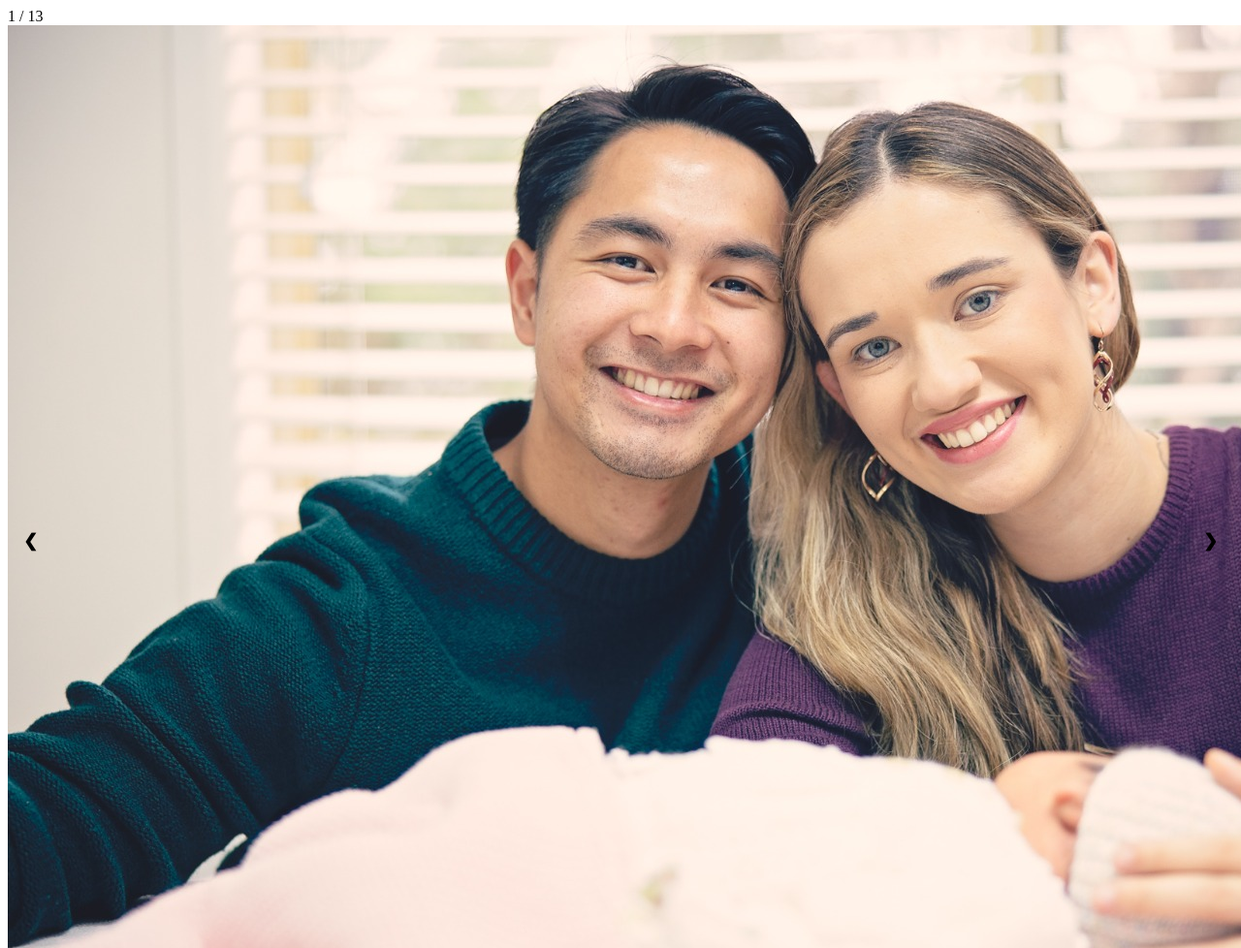
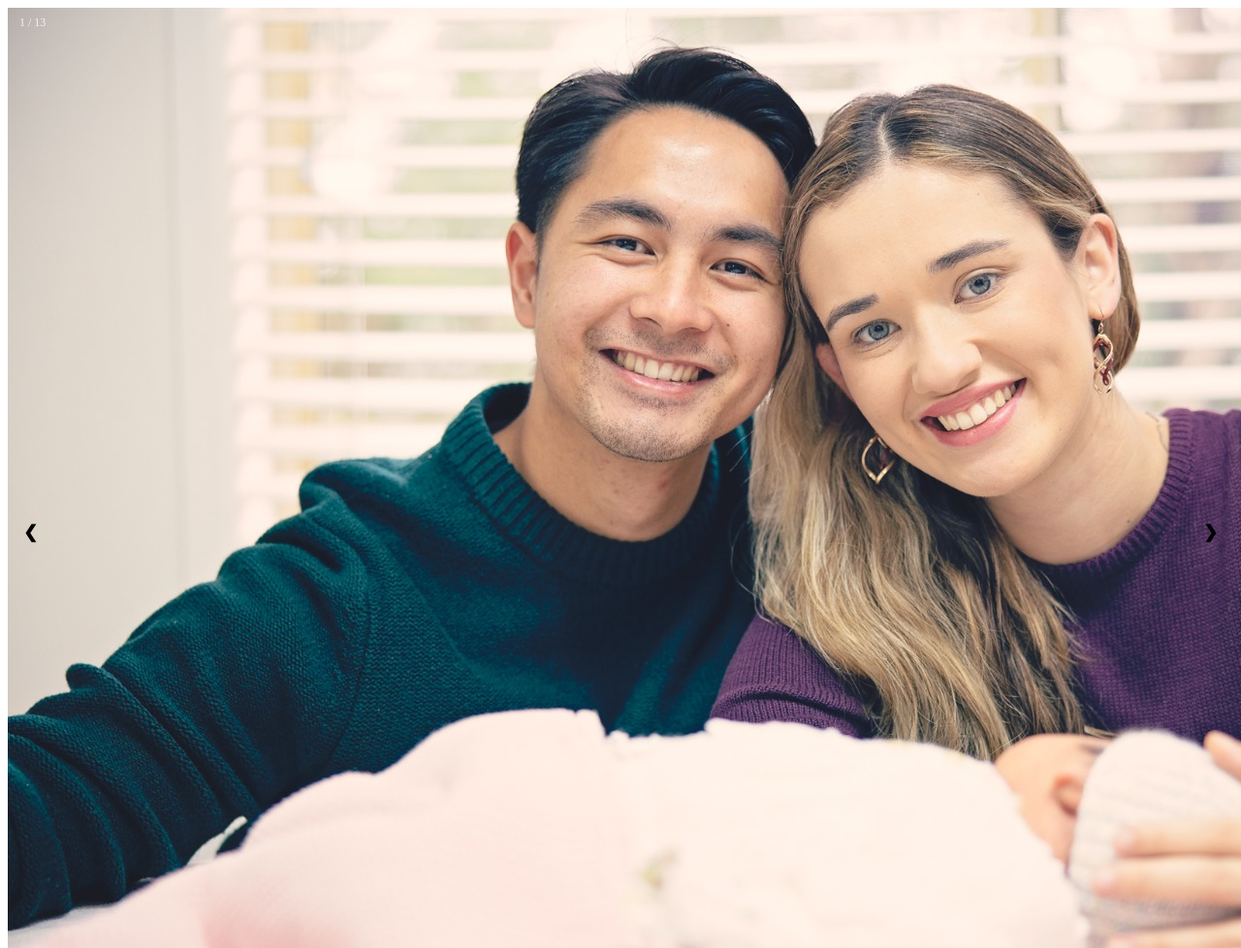
Before and after one commit to delroscol98/Photo-Slideshow, a plain HTML site: page index.html in a window 1280 px wide. Shown: the top 978 px of the page at 97% size. Drawn offline with Linux system fonts and the light colour scheme.

Commit message:
minor bugs

```diff
--- a/style.css
+++ b/style.css
@@ -42,7 +42,7 @@
 }
 
 /* Number text (1/13 etc) */
-.numberText {
+.numbertext {
     color: #f2f2f2;
     font-size: 12px;
     padding: 8px 12px;
```
Also changed, not shown: 1 other file.
